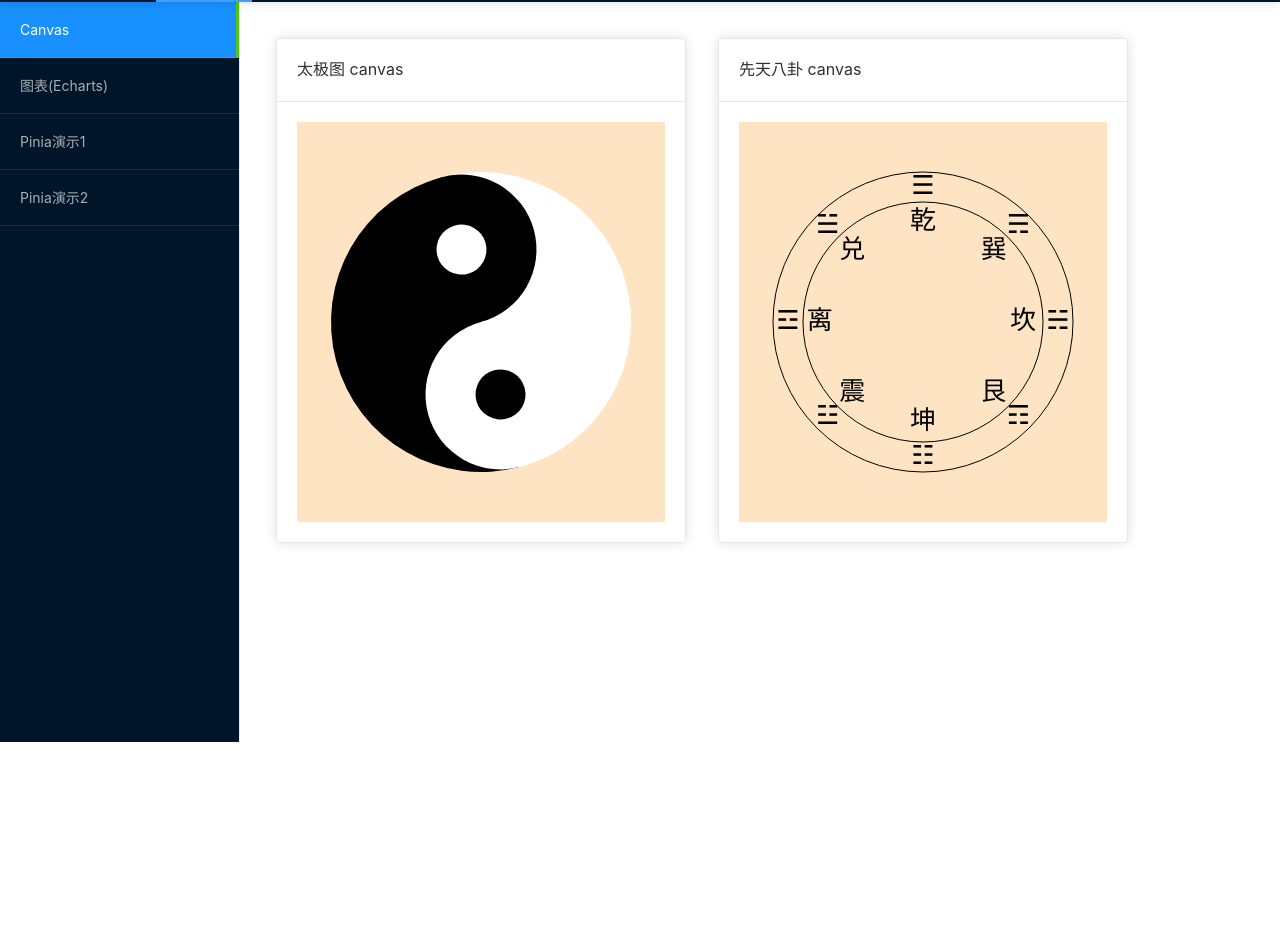
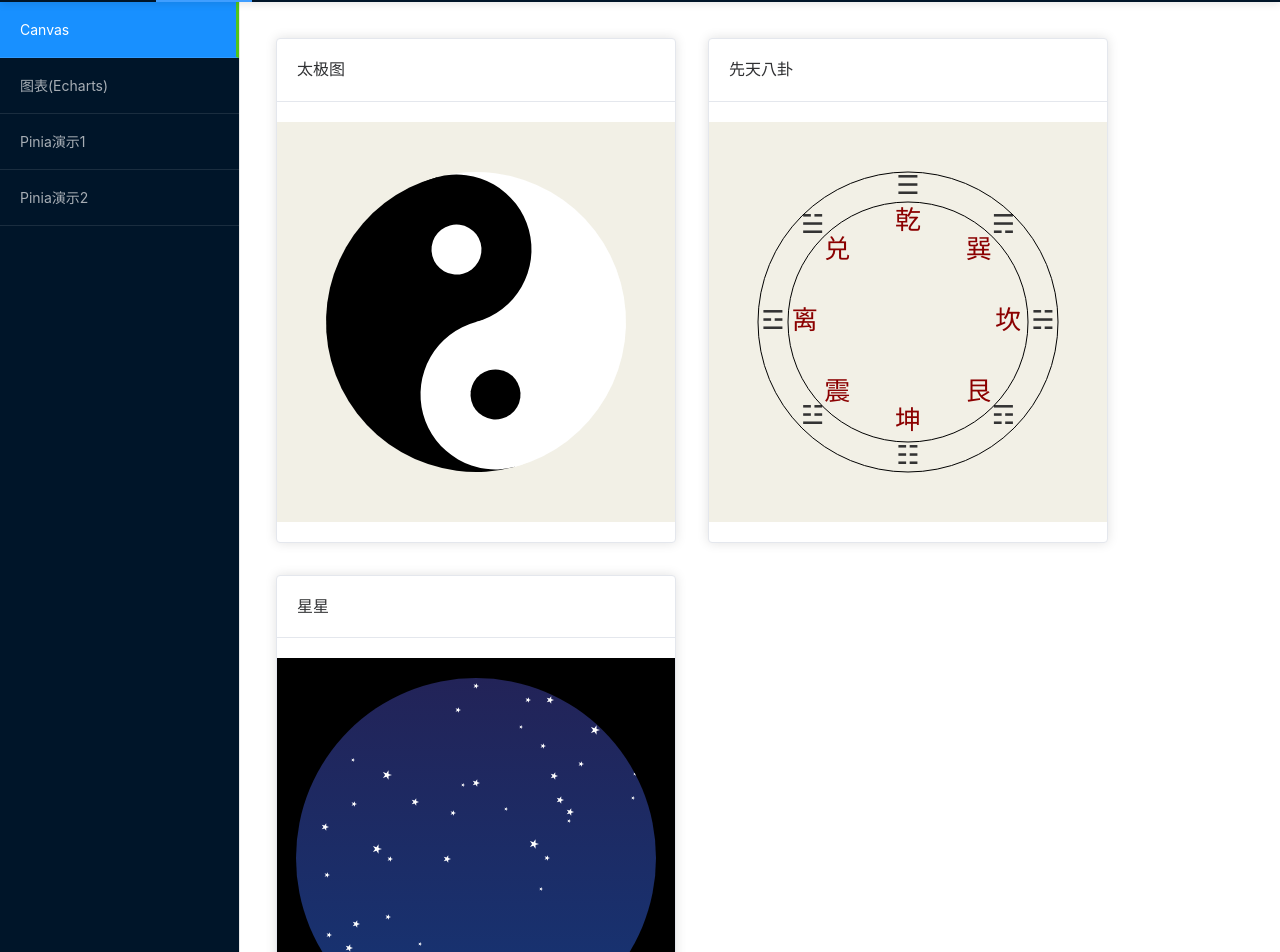
Before and after one commit to xunina/vue3-project-web, a Vue app: page /function-demo/canvas in a window 1280 px wide. Shown: the part 58-1010 px from the top of the page. Before the commit the page ends 800 px from the top, so only its background shows below. Built offline with nearby package versions, Linux system fonts and the light colour scheme; the HTML template or start-up script is replaced by a standard one.

Commit message:
add canvas clip star

```diff
--- a/components.d.ts
+++ b/components.d.ts
@@ -13,6 +13,7 @@ declare module 'vue' {
   export interface GlobalComponents {
     BaGuaXian: typeof import('./src/components/canvas/BaGuaXian.vue')['default']
     Bar: typeof import('./src/components/echarts/Bar.vue')['default']
+    ClipStar: typeof import('./src/components/canvas/ClipStar.vue')['default']
     ElAlert: typeof import('element-plus/es')['ElAlert']
     ElButton: typeof import('element-plus/es')['ElButton']
     ElCard: typeof import('element-plus/es')['ElCard']
--- a/src/components/canvas/BaGuaXian.vue
+++ b/src/components/canvas/BaGuaXian.vue
@@ -1,5 +1,5 @@
 <script setup lang="ts">
-import { ref, onMounted } from 'vue';
+import { ref, onMounted } from 'vue'
 
 const baGuaXianRef = ref<HTMLCanvasElement | null>(null)
 // 乾 兑 离 震       坤 艮 坎 巽
@@ -10,44 +10,56 @@ import { ref, onMounted } from 'vue';
   const canvas = baGuaXianRef.value
   if (!canvas) return
   const ctx = canvas.getContext('2d')
-    if(!ctx) return
-    const cx = canvas.width/2
-    const cy = canvas.height/2
+  if (!ctx) return
+  const cx = canvas.width / 2
+  const cy = canvas.height / 2
   drawBaGua(ctx, cx, cy, 120, 150, guaList)
 })
 
-  function drawBaGua(ctx: CanvasRenderingContext2D, cx: number, cy: number, inR: number, outR: number, list: string[]) {
+function drawBaGua(
+  ctx: CanvasRenderingContext2D,
+  cx: number,
+  cy: number,
+  inR: number,
+  outR: number,
+  list: string[],
+) {
   if (!ctx) return
 
   const textInR = 80
-    const oneDeg = Math.PI*2 / list.length
+  const oneDeg = (Math.PI * 2) / list.length
+  ctx.fillStyle = '#F2F0E6'
+  ctx.fillRect(0, 0, cx * 2, cy * 2)
+
   ctx.font = '26px serif'
   ctx.textAlign = 'center'
   ctx.textBaseline = 'middle'
   list.forEach((gua, idx) => {
-      const rad = -idx*oneDeg - Math.PI/2
-      const x = cx + Math.cos(rad)*(inR+(outR-inR)/2)
-      const y = cy + Math.sin(rad)*(inR+(outR-inR)/2)
+    const rad = -idx * oneDeg - Math.PI / 2
+    const x = cx + Math.cos(rad) * (inR + (outR - inR) / 2)
+    const y = cy + Math.sin(rad) * (inR + (outR - inR) / 2)
+    ctx.fillStyle = '#333333'
     ctx.fillText(gua, x, y)
 
-      const textX = cx + Math.cos(rad)*(textInR+(inR-textInR)/2)
-      const textY = cy + Math.sin(rad)*(textInR+(inR-textInR)/2)
+    const textX = cx + Math.cos(rad) * (textInR + (inR - textInR) / 2)
+    const textY = cy + Math.sin(rad) * (textInR + (inR - textInR) / 2)
+    ctx.fillStyle = '#8B0000'
     ctx.fillText(guaTextList[idx], textX, textY)
   })
 
   ctx.beginPath()
+  ctx.fillStyle = '#333333'
   ctx.arc(cx, cy, inR, 0, Math.PI * 2)
   ctx.stroke()
   ctx.beginPath()
+  ctx.fillStyle = '#333333'
   ctx.arc(cx, cy, outR, 0, Math.PI * 2)
   ctx.stroke()
 }
-
 </script>
 <template>
   <div class="bagua-ctn">
-    <canvas ref="baGuaXianRef" width="400" height="400">
-    </canvas>
+    <canvas ref="baGuaXianRef" width="400" height="400"> </canvas>
   </div>
 </template>
 <style lang="css" scoped>
@@ -55,6 +67,5 @@ import { ref, onMounted } from 'vue';
   display: flex;
   justify-content: center;
   align-items: center;
-    background-color: bisque;
 }
 </style>
--- /dev/null
+++ b/src/components/canvas/ClipStar.vue
@@ -0,0 +1,74 @@
+<script setup lang="ts">
+import { ref, onMounted } from 'vue'
+
+const starRef = ref<HTMLCanvasElement | null>(null)
+
+onMounted(() => {
+  const canvas = starRef.value
+  if (!canvas) return
+  const ctx = canvas.getContext('2d')
+  if (!ctx) return
+
+  const centerX = canvas.width / 2
+  const centerY = canvas.height / 2
+
+  ctx.fillRect(0, 0, canvas.width, canvas.height)
+  ctx.translate(centerX, centerY)
+
+  // Create a circular clipping path
+  ctx.beginPath()
+  ctx.arc(0, 0, centerX - 20, 0, Math.PI * 2, true)
+  ctx.clip()
+
+  // draw background
+  const lingrad = ctx.createLinearGradient(0, -centerX, 0, centerX)
+  lingrad.addColorStop(0, '#232256')
+  lingrad.addColorStop(1, '#143778')
+
+  ctx.fillStyle = lingrad
+  ctx.fillRect(-centerX, -centerY, canvas.width, canvas.height)
+
+  // draw star
+  for (let i = 1; i < 75; i++) {
+    ctx.save()
+    ctx.fillStyle = '#fff'
+    ctx.translate(
+      centerX - Math.floor(Math.random() * canvas.width),
+      centerY - Math.floor(Math.random() * canvas.height),
+    )
+    drawStar(ctx, Math.floor(Math.random() * 4) + 2)
+    ctx?.restore()
+  }
+})
+
+function drawStar(ctx: CanvasRenderingContext2D, r: number) {
+  ctx.save()
+  ctx.beginPath()
+  ctx.moveTo(r, 0)
+  for (let i = 0; i < 9; i++) {
+    ctx.rotate(Math.PI / 5)
+    if (i % 2 === 0) {
+      ctx.lineTo((r / 0.525731) * 0.200811, 0)
+    } else {
+      ctx.lineTo(r, 0)
+    }
+  }
+  ctx.closePath()
+  ctx.fill()
+  ctx.restore()
+}
+</script>
+
+<template>
+  <div class="star-ctn">
+    <canvas ref="starRef" width="400" height="400"> </canvas>
+  </div>
+</template>
+
+<style lang="css" scoped>
+.star-ctn {
+  display: flex;
+  justify-content: center;
+  align-items: center;
+}
+</style>
--- a/src/components/canvas/TaiJiRotate.vue
+++ b/src/components/canvas/TaiJiRotate.vue
@@ -9,48 +9,50 @@ const speed = ref<number>(0.02)
 
 onMounted(() => {
   const canvas = taijiCanvasRef.value
-  if (canvas ) {
+  if (canvas) {
     ctx.value = canvas.getContext('2d')
     animate()
   }
 })
 
 function drawTaiJi(canvas: HTMLCanvasElement, ctx: CanvasRenderingContext2D) {
-
   if (canvas && ctx) {
     const centerX = canvas.width / 2
     const centerY = canvas.height / 2
 
     ctx.clearRect(0, 0, canvas.width, canvas.height)
+    ctx.fillStyle = '#F2F0E6'
+    ctx.fillRect(0, 0, canvas.width, canvas.height)
+
     ctx.save()
     ctx.translate(centerX, centerY)
     ctx.rotate(angle.value)
 
     ctx.beginPath()
-    ctx.arc(0, 0, radius, -Math.PI/2, Math.PI/2, false)
+    ctx.arc(0, 0, radius, -Math.PI / 2, Math.PI / 2, false)
     ctx.fillStyle = 'white'
     ctx.fill()
 
     ctx.beginPath()
-    ctx.arc(0, 0, radius, Math.PI/2, -Math.PI/2, false)
+    ctx.arc(0, 0, radius, Math.PI / 2, -Math.PI / 2, false)
     ctx.fillStyle = 'black'
     ctx.fill()
     // 黑鱼白眼球
     ctx.beginPath()
-    ctx.arc(0, 0 - radius/2, radius/2, 0, 2*Math.PI, )
+    ctx.arc(0, 0 - radius / 2, radius / 2, 0, 2 * Math.PI)
     ctx.fillStyle = 'black'
     ctx.fill()
     ctx.beginPath()
-    ctx.arc(0, 0 - radius/2, radius/6, 0, 2*Math.PI, )
+    ctx.arc(0, 0 - radius / 2, radius / 6, 0, 2 * Math.PI)
     ctx.fillStyle = 'white'
     ctx.fill()
     // 白鱼黑眼球
     ctx.beginPath()
-    ctx.arc(0, 0 + radius/2, radius/2, 0, 2*Math.PI, )
+    ctx.arc(0, 0 + radius / 2, radius / 2, 0, 2 * Math.PI)
     ctx.fillStyle = 'white'
     ctx.fill()
     ctx.beginPath()
-    ctx.arc(0, 0 + radius/2, radius/6, 0, 2*Math.PI, )
+    ctx.arc(0, 0 + radius / 2, radius / 6, 0, 2 * Math.PI)
     ctx.fillStyle = 'black'
     ctx.fill()
 
@@ -68,18 +70,15 @@ function animate() {
 </script>
 
 <template>
-  <div class="taiji-ctn" >
+  <div class="taiji-ctn">
     <canvas ref="taijiCanvasRef" width="400" height="400"></canvas>
   </div>
 </template>
 
 <style scoped>
 .taiji-ctn {
-    display: flex;
-    justify-content: center;
-    align-items: center;
-    background-color: bisque;
+  display: flex;
+  justify-content: center;
+  align-items: center;
 }
-
-
 </style>
--- a/src/router/index.ts
+++ b/src/router/index.ts
@@ -36,7 +36,7 @@ const router = createRouter({
           path: 'function-demo',
           name: 'FunctionDemo',
           component: () => import('../views/FunctionDemo.vue'),
-          redirect: '/function-demo/echarts',
+          redirect: '/function-demo/canvas',
           meta: {
             isTopMenu: true,
             showInMenu: true,
--- a/src/views/CanvasView.vue
+++ b/src/views/CanvasView.vue
@@ -1,6 +1,7 @@
 <script setup lang="ts">
 import TaiJiRotate from '@/components/canvas/TaiJiRotate.vue'
 import BaGuaXian from '@/components/canvas/BaGuaXian.vue'
+import ClipStar from '@/components/canvas/ClipStar.vue'
 </script>
 
 <template>
@@ -8,7 +9,7 @@ import BaGuaXian from '@/components/canvas/BaGuaXian.vue'
     <el-card class="card-com">
       <template #header>
         <div>
-          <span> 太极图 canvas </span>
+          <span>太极图</span>
         </div>
       </template>
       <TaiJiRotate></TaiJiRotate>
@@ -16,24 +17,32 @@ import BaGuaXian from '@/components/canvas/BaGuaXian.vue'
     <el-card class="card-com">
       <template #header>
         <div>
-          <span>先天八卦 canvas</span>
+          <span>先天八卦</span>
         </div>
       </template>
       <BaGuaXian></BaGuaXian>
+    </el-card>
+    <el-card class="card-com">
+      <template #header>
+        <div>
+          <span>星星</span>
+        </div>
+      </template>
+      <ClipStar></ClipStar>
     </el-card>
   </div>
 </template>
 
 <style lang="css" scoped>
 .card-ctn {
-  min-width: 410px;
+  min-width: 400px;
   display: flex;
   flex-wrap: wrap;
   justify-content: flex-start;
   align-items: center;
 }
 .card-com {
-  max-width: 410px;
+  max-width: 400px;
   margin: 1rem;
 }
 </style>
```
Lines whose indentation alone changed are shown as unchanged.
